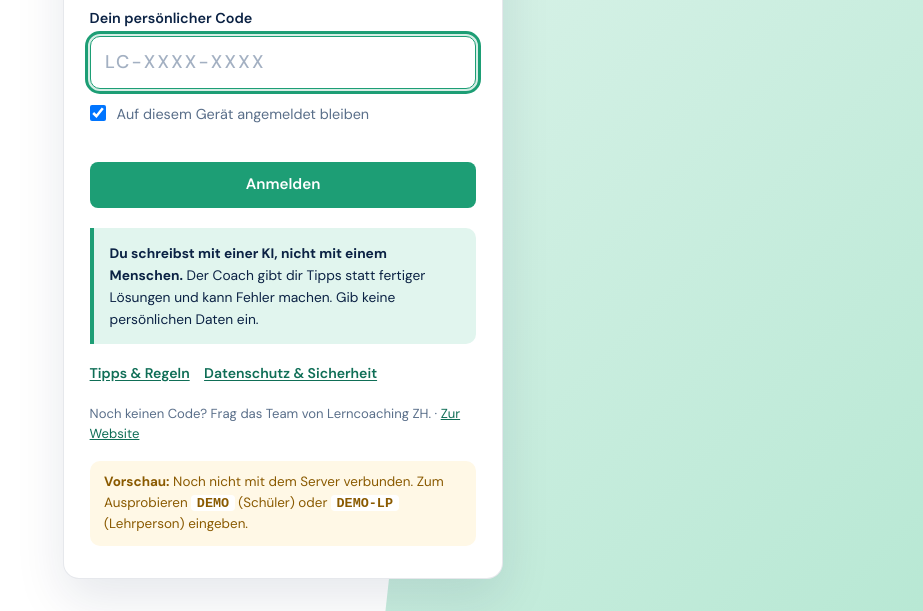
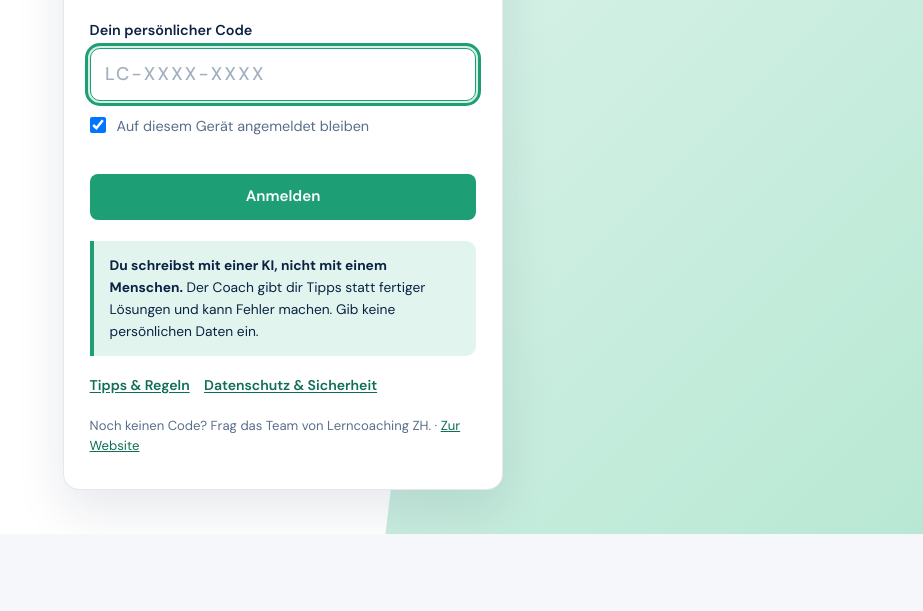
Before and after one commit to josefelkorany-star/Lerncoaching-ZH, a plain HTML site: page coach.html in a window 1280 px wide. Shown: the part 266-877 px from the top of the page, without its empty margins (357-1280 px from the left). After the commit the page ends 800 px from the top, so only its background shows below. Drawn offline with Linux system fonts and the light colour scheme.

Commit message:
KI-Coach-Seite mit Web-App «KI-Coach v1» verbinden
API_URL zeigt auf die am 17.11.2026 bereitgestellte Web-App (Ausführen als
Inhaber, Zugriff: Jeder). Ohne gültigen persönlichen Code ist keine Nutzung
möglich. Die Seite ist nicht verlinkt und hat noindex.

Co-Authored-By: Claude Opus 5.5 <noreply@anthropic.com>
Claude-Session: https://claude.ai/code/session_01Vt6nNwz5HyeM4tBqKUpv5w

```diff
--- a/coach.html
+++ b/coach.html
@@ -393,7 +393,7 @@
 
   /* ===== Einstellungen ===== */
   var KONFIG = {
-    API_URL: '',             // HIER die Web-App-URL aus Google Apps Script einfügen (endet auf /exec)
+    API_URL: 'https://script.google.com/macros/s/AKfycbzRvUzoLAwWCO9ZO2shz78o599LLZqpXctwPD95GIiuv6sg6yFcYFjui27mOJvxSg20/exec', // Web-App «KI-Coach v1», bereitgestellt am 17.11.2026
     PROTOKOLL_TAGE: 30,      // muss zur Einstellung «Protokoll aufbewahren (Tage)» im Google Sheet passen
     MAX_CHATS: 40,
     MAX_VERLAUF: 24,
```
